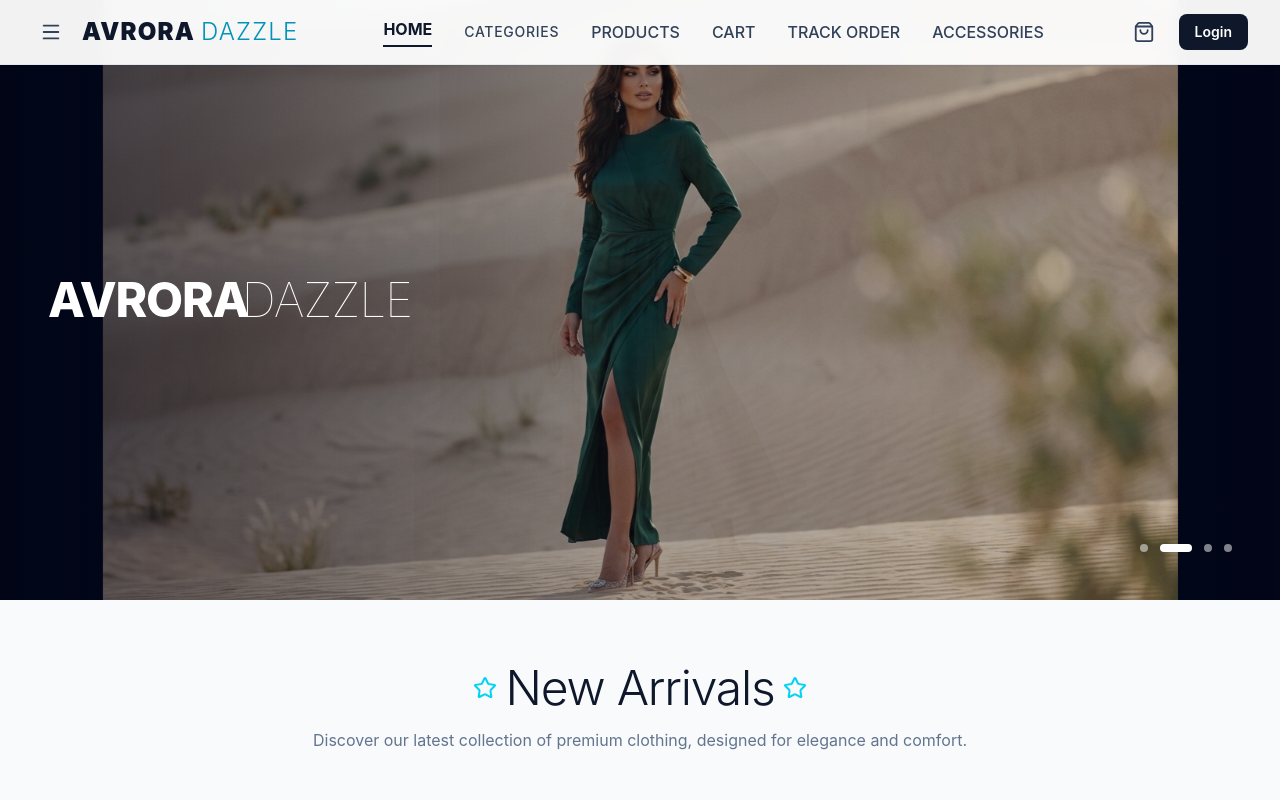
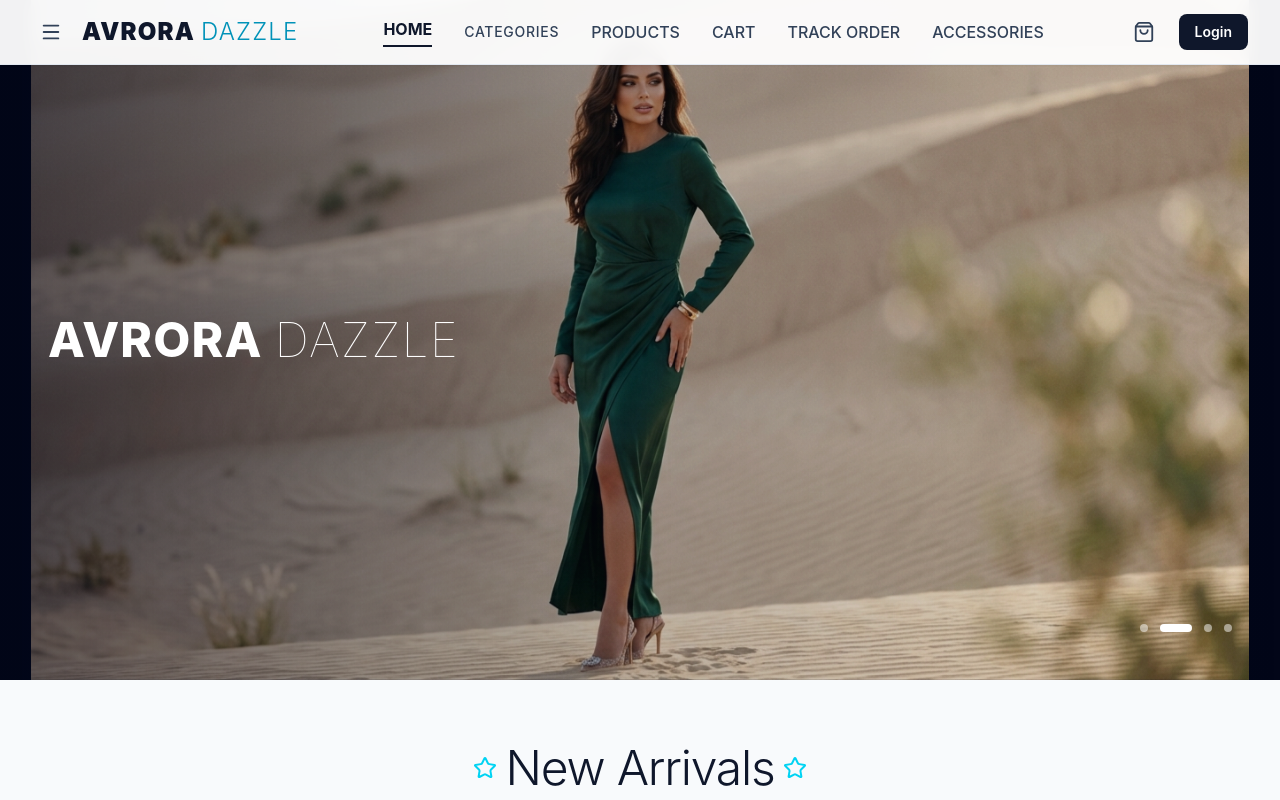
Before and after one commit to gayanslp/avrora-dazzle-frontend, a React (Vite) app: page / in a window 1280 px wide. Shown: the top 800 px of the page. Built offline with nearby package versions, Linux system fonts and the light colour scheme; no server answers.

Commit message:
change some change home page

```diff
--- a/src/pages/HomePage.jsx
+++ b/src/pages/HomePage.jsx
@@ -45,7 +45,7 @@ const HomePage = () => {
     <div className="w-full bg-slate-50 font-sans text-slate-900">
       {/* Hero Slider Section - Full Viewport Height */}
       {/* Hero Slider Section - Adjusted Height */}
-      <div className="relative w-full h-[75vh] overflow-hidden bg-slate-950">
+      <div className="relative w-full h-[85vh] overflow-hidden bg-slate-950">
         {/* Images Container */}
         {heroSlides.map((slide, index) => (
           <div
@@ -68,8 +68,8 @@ const HomePage = () => {
         <div className="absolute inset-0 z-20 flex items-center">
           <div className="max-w-7xl mx-auto px-4 sm:px-8 lg:px-12 w-full">
             <h1 className="text-5xl md:text-4xl lg:text-5xl text-white tracking-tight whitespace-nowrap">
-                <span className="font-extrabold ">AVRORA </span>
-                <span className="font-thin -ml-4"> DAZZLE</span>
+                <span className="font-extrabold tracking-wide">AVRORA </span>
+                <span className="font-thin -ml-0 tracking-wide"> DAZZLE</span>
             </h1>
           </div>
         </div>
```
